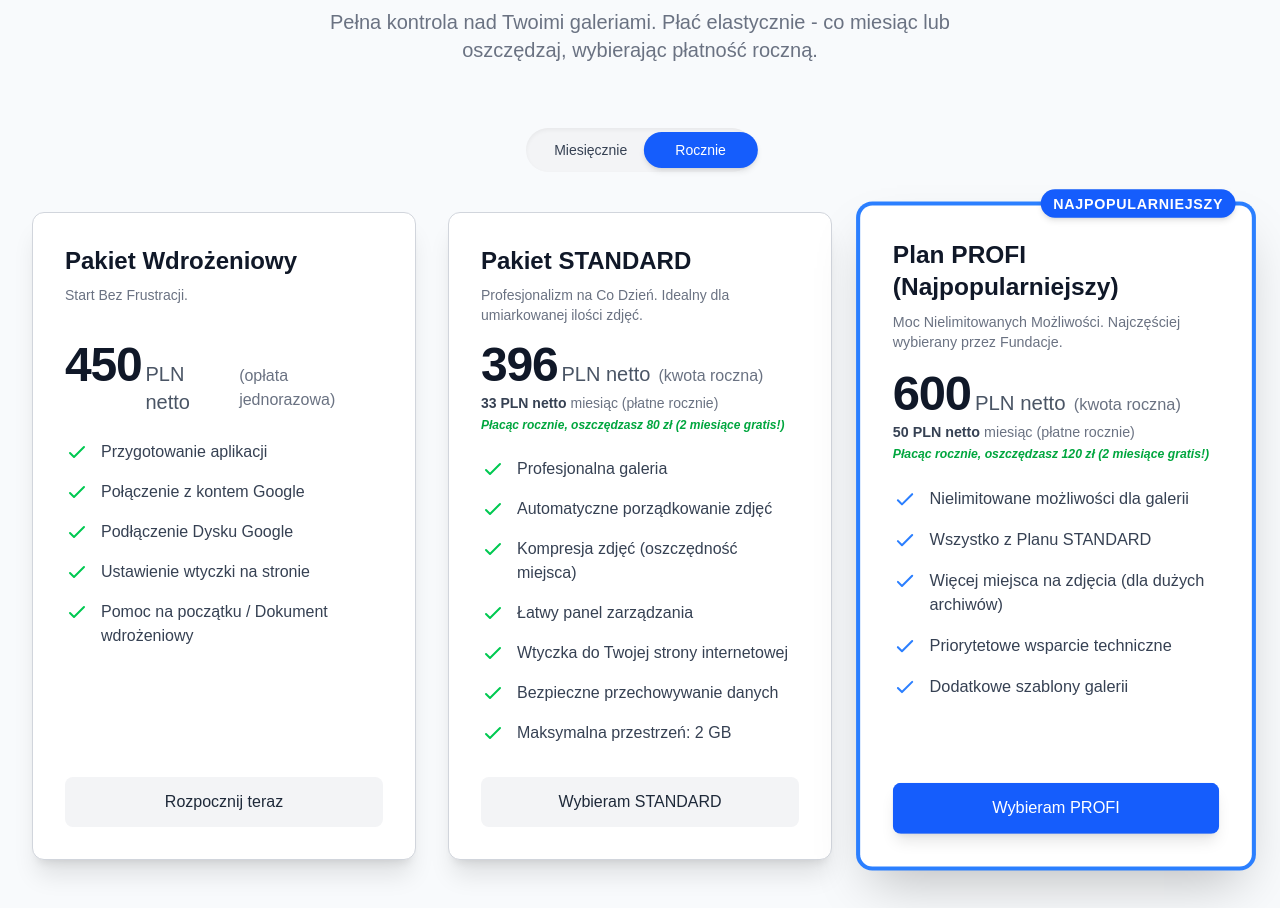
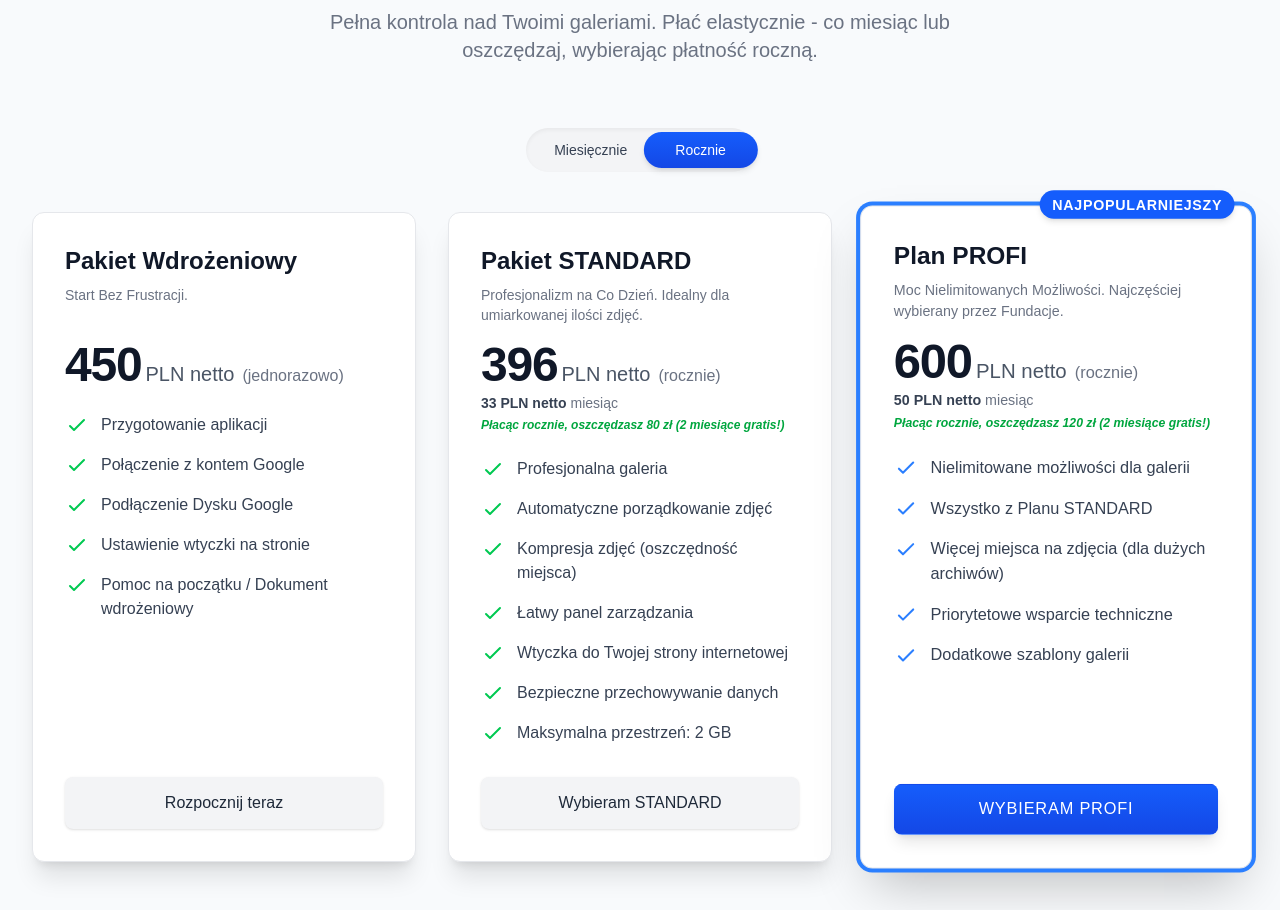
Before and after one commit to programista-nautil/galeria-app, a Next.js app: page /pricing in a window 1280 px wide. Shown: the part 164-1074 px from the top of the page. Built offline with nearby package versions, Linux system fonts and the light colour scheme.

Commit message:
style: finalne poprawki designu (kolory przyciskow/toggle) i ujednolicenie opisów marketingowych cennikow

```diff
--- a/src/app/pricing/components/PaymentToggle.tsx
+++ b/src/app/pricing/components/PaymentToggle.tsx
@@ -1,4 +1,4 @@
-// app/pricing/components/PaymentToggle.tsx (W pełni poprawiony)
+// app/pricing/components/PaymentToggle.tsx (Dodany Gradient)
 
 import React from 'react';
 
@@ -17,20 +17,20 @@ const PaymentToggle: React.FC<PaymentToggleProps> = ({ currentPeriod, onToggle }
         className="relative flex p-1 bg-gray-100 rounded-full shadow-inner"
       >
 
-        {/* Tło przełącznika */}
+        {/* Tło przełącznika: Gradient (Punkt 3) */}
         <div
-          className={`absolute top-1 bottom-1 w-1/2 bg-blue-600 rounded-full shadow-md transition-all duration-300 ease-in-out`}
+          // Zmieniamy bg-blue-600 na subtelny gradient od niebieskiego do ciemniejszego niebieskiego
+          className={`absolute top-1 bottom-1 w-1/2 bg-gradient-to-b from-blue-600 to-blue-700 rounded-full shadow-md transition-all duration-300 ease-in-out`}
           style={{ transform: isMonthly ? 'translateX(0%)' : 'translateX(100%)' }}
         />
 
         {/* Opcja Miesięczna */}
         <button
           type="button"
-          // Warunkowe style dla kursora (Punkt 1)
           className={`z-10 px-6 py-2 text-sm font-medium rounded-full transition-colors duration-300
             ${isMonthly ? 'text-white cursor-default' : 'text-gray-700 hover:text-gray-900 cursor-pointer'}`}
           onClick={() => onToggle('monthly')}
-          disabled={isMonthly} // BLOKUJEMY KLIKANIE, GDY JEST AKTYWNY (Punkt 1)
+          disabled={isMonthly}
         >
           Miesięcznie
         </button>
@@ -38,11 +38,10 @@ const PaymentToggle: React.FC<PaymentToggleProps> = ({ currentPeriod, onToggle }
         {/* Opcja Roczna */}
         <button
           type="button"
-          // Warunkowe style dla kursora (Punkt 1)
           className={`z-10 px-6 py-2 text-sm font-medium rounded-full transition-colors duration-300
             ${isMonthly ? 'text-gray-700 hover:text-gray-900 cursor-pointer' : 'text-white cursor-default'}`}
           onClick={() => onToggle('yearly')}
-          disabled={!isMonthly} // BLOKUJEMY KLIKANIE, GDY JEST AKTYWNY (Punkt 1)
+          disabled={!isMonthly}
         >
           Rocznie
         </button>
--- a/src/app/pricing/components/PriceCard.tsx
+++ b/src/app/pricing/components/PriceCard.tsx
@@ -1,8 +1,6 @@
-// app/pricing/components/PriceCard.tsx (W pełni poprawiony)
-
 import React from 'react';
 
-// Interfejs z nowymi opcjonalnymi polami [cite: 97, 98]
+// Interfejs z nowymi opcjonalnymi polami
 interface PriceCardProps {
   title: string;
   subtitle: string;
@@ -31,19 +29,24 @@ const PriceCard: React.FC<PriceCardProps> = ({
   subPriceUnit,
 }) => {
 
-  // FIX 3: Poprawa kontrastu - dodajemy wyraźną ramkę i cień dla kart nie-primary
+  // 1. Cienie i tło dla kafelków
+  const baseClasses = 'flex flex-col rounded-xl p-8 transition duration-500 ease-in-out border border-gray-200 relative';
+
   const primaryClasses = isPrimary
-    ? 'bg-white relative ring-4 ring-blue-500 shadow-2xl scale-[1.02] transform transition duration-300 z-10'
-    : 'bg-white shadow-xl relative border border-gray-300 hover:shadow-2xl hover:scale-[1.01] transform transition duration-300';
+    // PROFI: Mocny cień i niebieska ramka
+    ? `${baseClasses} ring-4 ring-blue-500 shadow-2xl scale-[1.02] transform z-10 bg-white`
+    // STANDARD/Wdrożeniowy: Bardziej wyrazisty cień i efekt uniesienia na hoverze
+    : `${baseClasses} shadow-xl hover:shadow-2xl hover:scale-[1.01] transform bg-white`;
 
+  // 2. Styl przycisków (FINALNY KONTRAST FIX)
+  const buttonClasses = isPrimary
+    ? 'bg-gradient-to-b from-blue-600 to-blue-700 hover:from-blue-700 hover:to-blue-800 text-white shadow-lg font-bold uppercase tracking-wider' // PROFI: Mocny gradient
 
-  // Style przycisków
-  const buttonClasses = isPrimary
-    ? 'bg-blue-600 hover:bg-blue-700 text-white shadow-lg'
-    : 'bg-gray-100 hover:bg-gray-200 text-gray-800 border border-gray-300';
+    // STANDARD/Wdrożeniowy: JASNOSZARY przycisk bazowy, który wyraźnie odróżnia się od białej karty (bg-gray-100)
+    : 'bg-gray-100 hover:bg-gray-200 text-gray-800 border-2 border-gray-300 shadow-sm hover:shadow-md font-medium';
 
   return (
-    <div className={`flex flex-col rounded-xl p-8 ${primaryClasses}`}>
+    <div className={primaryClasses}>
 
       {/* Oznaczenie "Najpopularniejszy" */}
       {isPrimary && (
@@ -57,7 +60,7 @@ const PriceCard: React.FC<PriceCardProps> = ({
       <h3 className="text-2xl font-bold text-gray-900">{title}</h3>
       <p className="mt-2 text-sm text-gray-500 min-h-[40px]">{subtitle}</p>
 
-      {/* Sekcja Głównej Ceny (teraz ROZMIAR KROPNY, np. 396 PLN netto) */}
+      {/* Sekcja Głównej Ceny (ROZMIAR KROPNY) */}
       <div className="mt-4 flex items-baseline">
         <span className="text-5xl font-extrabold tracking-tight text-gray-900">
           {price}
--- a/src/app/pricing/page.tsx
+++ b/src/app/pricing/page.tsx
@@ -15,7 +15,7 @@ const pricingData = [
     subtitle: 'Start Bez Frustracji.',
     price: 450,
     priceUnit: 'PLN netto',
-    period: 'opłata jednorazowa',
+    period: 'jednorazowo',
     features: [
       'Przygotowanie aplikacji',
       'Połączenie z kontem Google',
@@ -34,7 +34,7 @@ const pricingData = [
     subtitle: 'Profesjonalizm na Co Dzień. Idealny dla umiarkowanej ilości zdjęć.',
     price: 33, // Miesięczna cena przy płatności rocznej
     priceUnit: 'PLN netto',
-    period: 'miesiąc (płatne rocznie)',
+    period: 'miesiąc',
     features: [
       'Profesjonalna galeria',
       'Automatyczne porządkowanie zdjęć',
@@ -52,7 +52,7 @@ const pricingData = [
 
   // 3. PAKIET PROFI (Najpopularniejszy)
   {
-    title: 'Plan PROFI (Najpopularniejszy)',
+    title: 'Plan PROFI',
     subtitle: 'Moc Nielimitowanych Możliwości. Najczęściej wybierany przez Fundacje.',
     price: 50, // Miesięczna cena przy płatności rocznej
     priceUnit: 'PLN netto',
@@ -93,16 +93,16 @@ export default function PricingPage() {
         if (isYearly) {
             // CENA GŁÓWNA (DUŻA): Pełna kwota roczna
             finalPrice = plan.price * 12; // np. 33 * 12 = 396
-            finalPeriod = 'kwota roczna';
+            finalPeriod = 'rocznie';
             finalSavings = plan.savings;
 
             // CENA MALA (SUBPRICE): Przeliczenie miesięczne (np. 33)
             finalSubPrice = plan.price;
-            finalSubPriceUnit = 'miesiąc (płatne rocznie)';
+            finalSubPriceUnit = 'miesiąc';
         } else {
             // Cena miesięczna (wyższa, bez oszczędności)
             finalPrice = plan.monthlyPrice;
-            finalPeriod = 'miesiąc (płatne co miesiąc)';
+            finalPeriod = 'miesiąc';
             finalSavings = null;
             finalSubPrice = undefined;
             finalSubPriceUnit = undefined;
```
